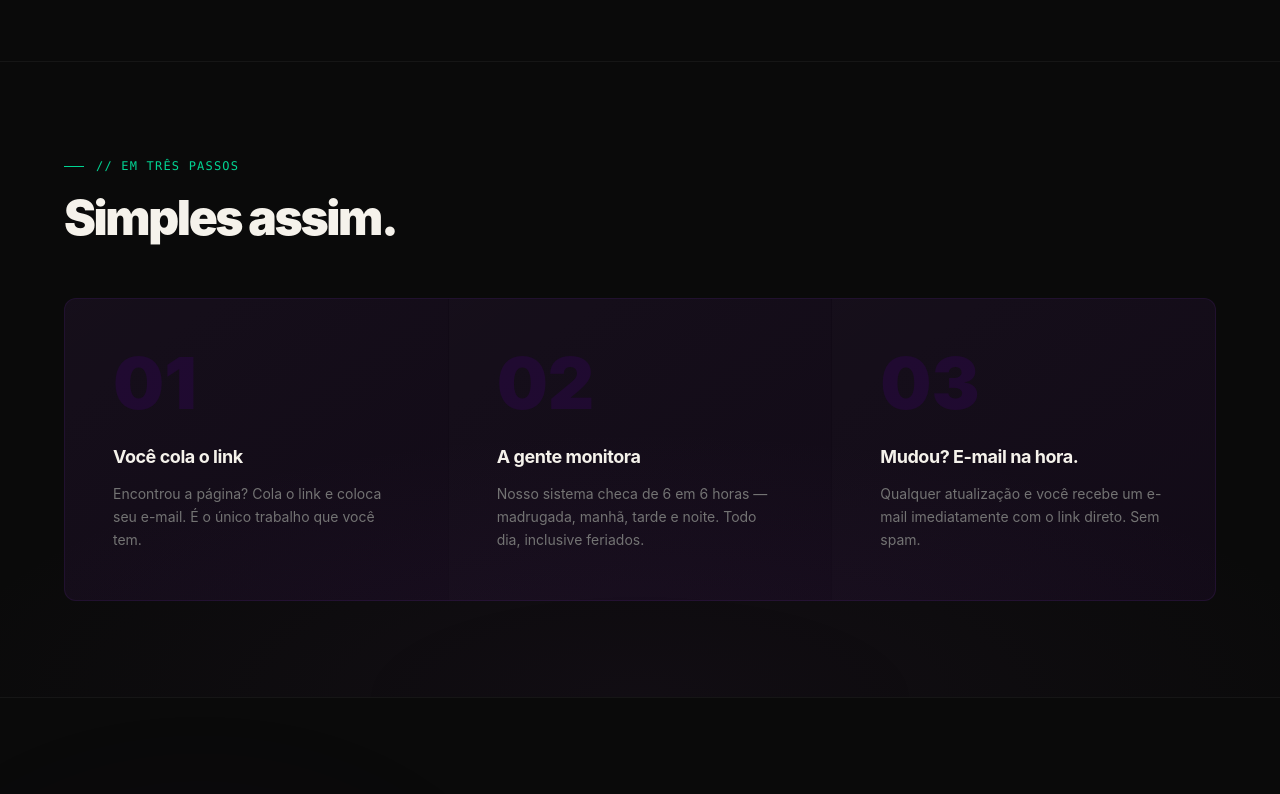
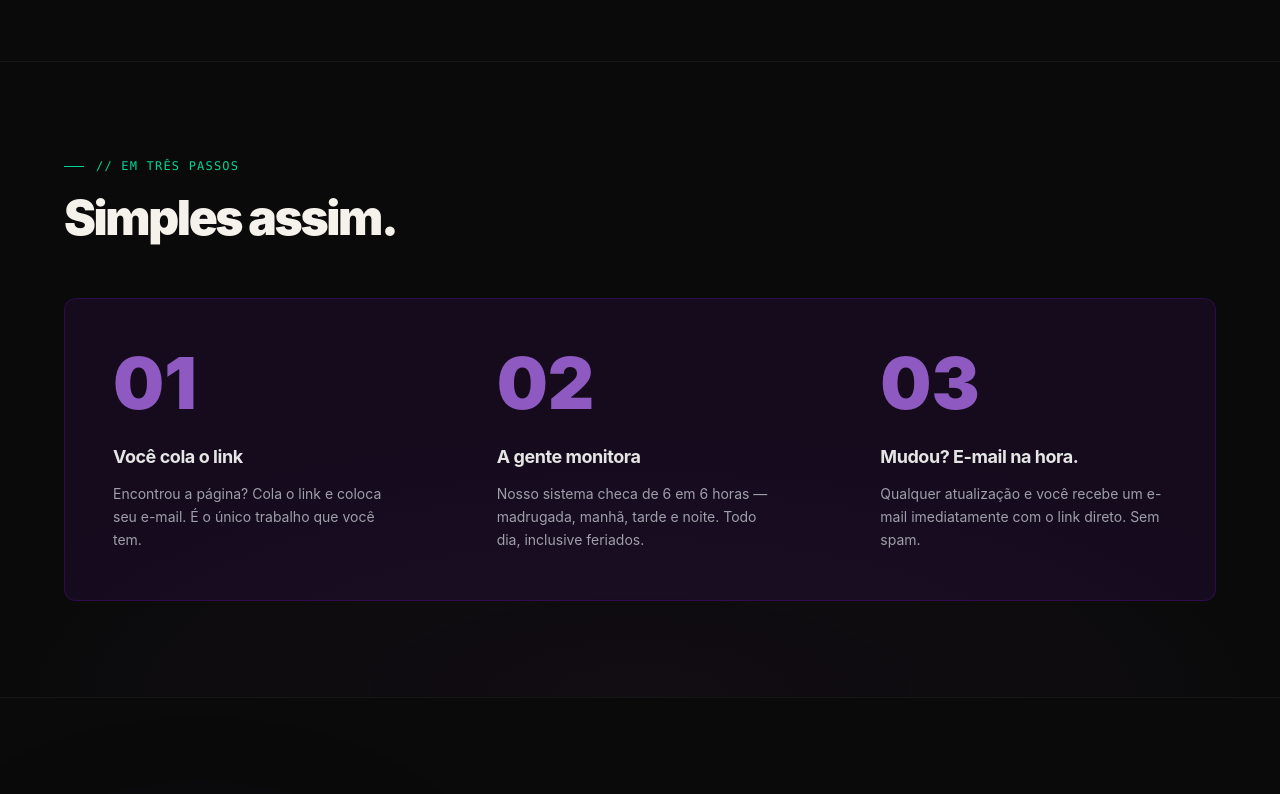
Before and after one commit to Aishabrito/notifica-ai, a React (Vite) app in the folder frontend/: page /como-funciona in a window 1280 px wide. Shown: the part 1190-1984 px from the top of the page. Built offline with nearby package versions, Linux system fonts and the light colour scheme; no server answers.

Commit message:
fix: cor fundo card dos 3 passos

```diff
--- a/frontend/src/pages/ComoFunciona.tsx
+++ b/frontend/src/pages/ComoFunciona.tsx
@@ -109,28 +109,56 @@ export default function ComoFunciona() {
 {/* 3 PASSOS */}
 <section
   className="px-6 md:px-16 py-16 md:py-24 border-b border-white/[0.05]"
-        style={{ background: 'radial-gradient(ellipse 80% 60% at 50% 100%, rgba(108,52,131,0.08) 0%, transparent 70%), #0a0a0a' }}
+  style={{
+    background:
+      "radial-gradient(ellipse 80% 60% at 50% 100%, rgba(108,52,131,0.08) 0%, transparent 70%), #0a0a0a",
+  }}
 >
   <Reveal>
     <Label>// em três passos</Label>
-          <h2 className="text-4xl md:text-5xl font-black tracking-tighter mb-10 md:mb-14">Simples assim.</h2>
+    <h2 className="text-4xl md:text-5xl font-black tracking-tighter mb-10 md:mb-14">
+      Simples assim.
+    </h2>
   </Reveal>
-        <div className="grid grid-cols-1 md:grid-cols-3 gap-px bg-purple-900/10 rounded-xl overflow-hidden border border-purple-500/10">
+
+  <div className="grid grid-cols-1 md:grid-cols-3 gap-px bg-purple-900/15 rounded-xl overflow-hidden border border-purple-600/20">
     {[
-            { n: "01", title: "Você cola o link",        desc: "Encontrou a página? Cola o link e coloca seu e-mail. É o único trabalho que você tem." },
-            { n: "02", title: "A gente monitora",        desc: "Nosso sistema checa de 6 em 6 horas — madrugada, manhã, tarde e noite. Todo dia, inclusive feriados." },
-            { n: "03", title: "Mudou? E-mail na hora.",  desc: "Qualquer atualização e você recebe um e-mail imediatamente com o link direto. Sem spam." },
+      {
+        n: "01",
+        title: "Você cola o link",
+        desc: "Encontrou a página? Cola o link e coloca seu e-mail. É o único trabalho que você tem.",
+      },
+      {
+        n: "02",
+        title: "A gente monitora",
+        desc: "Nosso sistema checa de 6 em 6 horas — madrugada, manhã, tarde e noite. Todo dia, inclusive feriados.",
+      },
+      {
+        n: "03",
+        title: "Mudou? E-mail na hora.",
+        desc: "Qualquer atualização e você recebe um e-mail imediatamente com o link direto. Sem spam.",
+      },
     ].map((s, i) => (
       <Reveal key={s.n} delay={i * 0.1}>
-              <div
-                className="p-8 md:p-12 group relative overflow-hidden h-full"
-                style={{ background: 'linear-gradient(145deg, rgba(255,255,255,0.02) 0%, rgba(108,52,131,0.01) 100%)' }}
-              >
-                <div className="absolute bottom-0 left-0 right-0 h-1 bg-purple-500 scale-x-0 group-hover:scale-x-100 transition-transform duration-500 origin-left" />
-                <div className="absolute -top-10 -left-10 w-32 h-32 bg-purple-500/15 rounded-full blur-2xl opacity-0 group-hover:opacity-100 transition-opacity duration-500" />
-                <div className="text-6xl md:text-7xl font-black text-purple-950/30 leading-none mb-4 md:mb-6 group-hover:text-purple-500/10 transition-colors">{s.n}</div>
-                <div className="text-base md:text-lg font-bold tracking-tight mb-2 md:mb-3 group-hover:text-emerald-400 transition-colors">{s.title}</div>
-                <div className="text-sm text-neutral-500 leading-relaxed">{s.desc}</div>
+        <div className="p-8 md:p-12 group relative overflow-hidden h-full transition-colors duration-300 hover:bg-purple-900/25">
+          {/* Linha de destaque no hover */}
+          <div className="absolute bottom-0 left-0 right-0 h-1 bg-emerald-400 scale-x-0 group-hover:scale-x-100 transition-transform duration-500 origin-left" />
+
+          {/* Glow discreto */}
+          <div className="absolute -top-10 -left-10 w-32 h-32 bg-purple-700/15 rounded-full blur-2xl opacity-0 group-hover:opacity-100 transition-opacity duration-500" />
+
+          {/* Número */}
+          <div className="text-6xl md:text-7xl font-black text-purple-400/70 leading-none mb-4 md:mb-6 group-hover:text-purple-300 transition-colors">
+            {s.n}
+          </div>
+
+          {/* Título */}
+          <div className="text-base md:text-lg font-bold tracking-tight mb-2 md:mb-3 text-neutral-200 group-hover:text-emerald-400 transition-colors">
+            {s.title}
+          </div>
+
+          {/* Descrição */}
+          <div className="text-sm text-zinc-400 leading-relaxed">{s.desc}</div>
         </div>
       </Reveal>
     ))}
--- a/frontend/src/pages/LandingPage.tsx
+++ b/frontend/src/pages/LandingPage.tsx
@@ -172,39 +172,6 @@ export default function LandingPage() {
         </div>
       </section>
 
-      {/* 3 PASSOS */}
-      <section
-        className="py-20 md:py-32 px-6 md:px-20 border-t border-white/[0.05]"
-        style={{ background: 'radial-gradient(ellipse 80% 60% at 50% 100%, rgba(108,52,131,0.08) 0%, transparent 70%), #0a0a0a' }}
-      >
-        <div className="max-w-5xl mx-auto">
-          <div className="text-center mb-10 md:mb-14 reveal">
-            <span className="font-mono text-emerald-400 text-[10px] tracking-[0.3em] uppercase block mb-4">// em três passos</span>
-            <h2 className="font-display font-extrabold text-4xl md:text-6xl tracking-tighter leading-none">
-              Simples assim.
-            </h2>
-          </div>
-          <div className="grid grid-cols-1 md:grid-cols-3 gap-px bg-purple-900/10 rounded-xl overflow-hidden border border-purple-500/10">
-            {[
-              { n: "01", title: "Você cola o link",       desc: "Cola o link e seu e-mail. É o único trabalho que você tem." },
-              { n: "02", title: "A gente monitora",       desc: "Checamos de 6 em 6 horas — manhã, tarde, noite e madrugada." },
-              { n: "03", title: "Mudou? E-mail na hora.", desc: "Qualquer atualização e você recebe um e-mail imediatamente." },
-            ].map((s, i) => (
-              <div
-                key={s.n}
-                className="p-8 md:p-10 group relative overflow-hidden reveal"
-                style={{ transitionDelay: `${i * 0.1}s`, background: 'linear-gradient(145deg, rgba(255,255,255,0.02) 0%, rgba(108,52,131,0.01) 100%)' }}
-              >
-                <div className="absolute bottom-0 left-0 right-0 h-1 bg-purple-500 scale-x-0 group-hover:scale-x-100 transition-transform duration-500 origin-left" />
-                <div className="absolute -top-10 -left-10 w-32 h-32 bg-purple-500/15 rounded-full blur-2xl opacity-0 group-hover:opacity-100 transition-opacity duration-500" />
-                <div className="text-5xl md:text-6xl font-black text-purple-950/30 leading-none mb-4 md:mb-6 font-display group-hover:text-purple-500/10 transition-colors">{s.n}</div>
-                <div className="font-display font-bold text-base md:text-lg mb-2 group-hover:text-emerald-400 transition-colors">{s.title}</div>
-                <div className="text-sm text-neutral-500 font-light leading-relaxed">{s.desc}</div>
-              </div>
-            ))}
-          </div>
-        </div>
-      </section>
 
       {/* CTA */}
       <section
```
Lines whose indentation alone changed are shown as unchanged.
